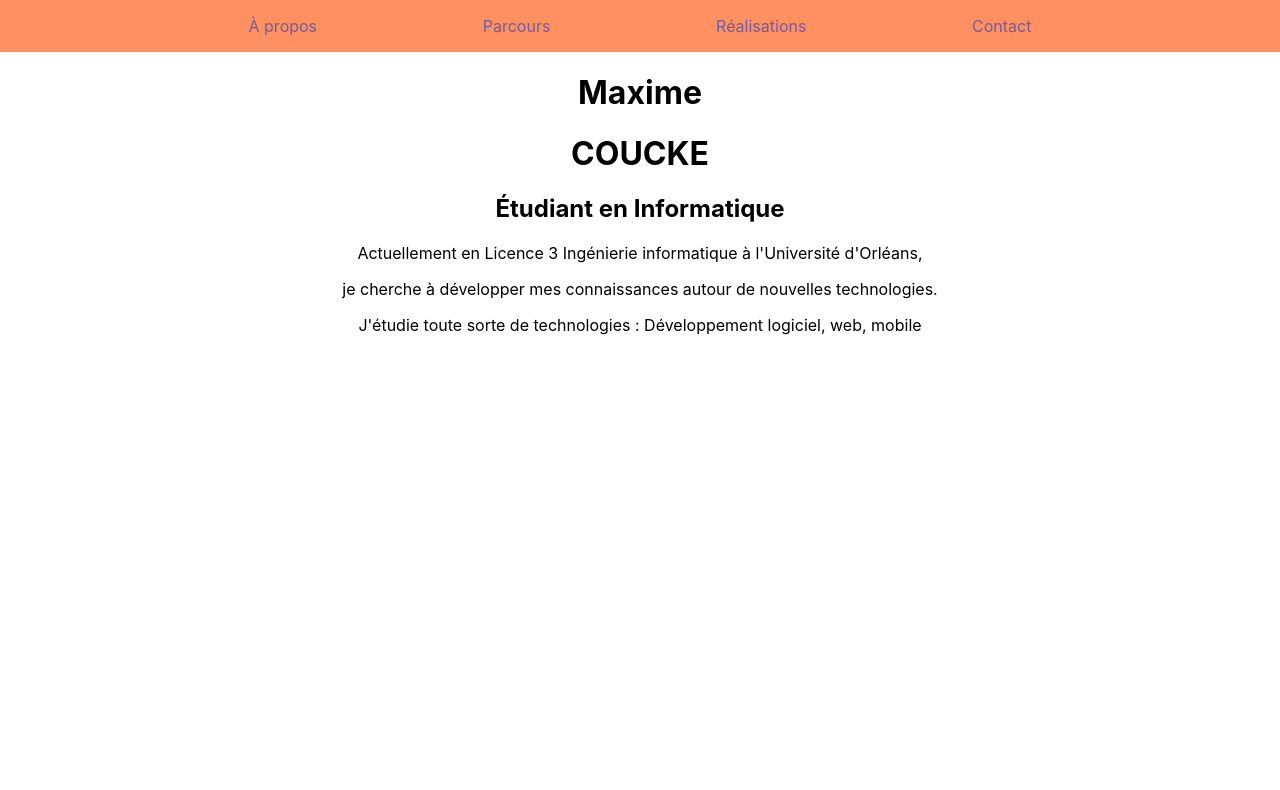
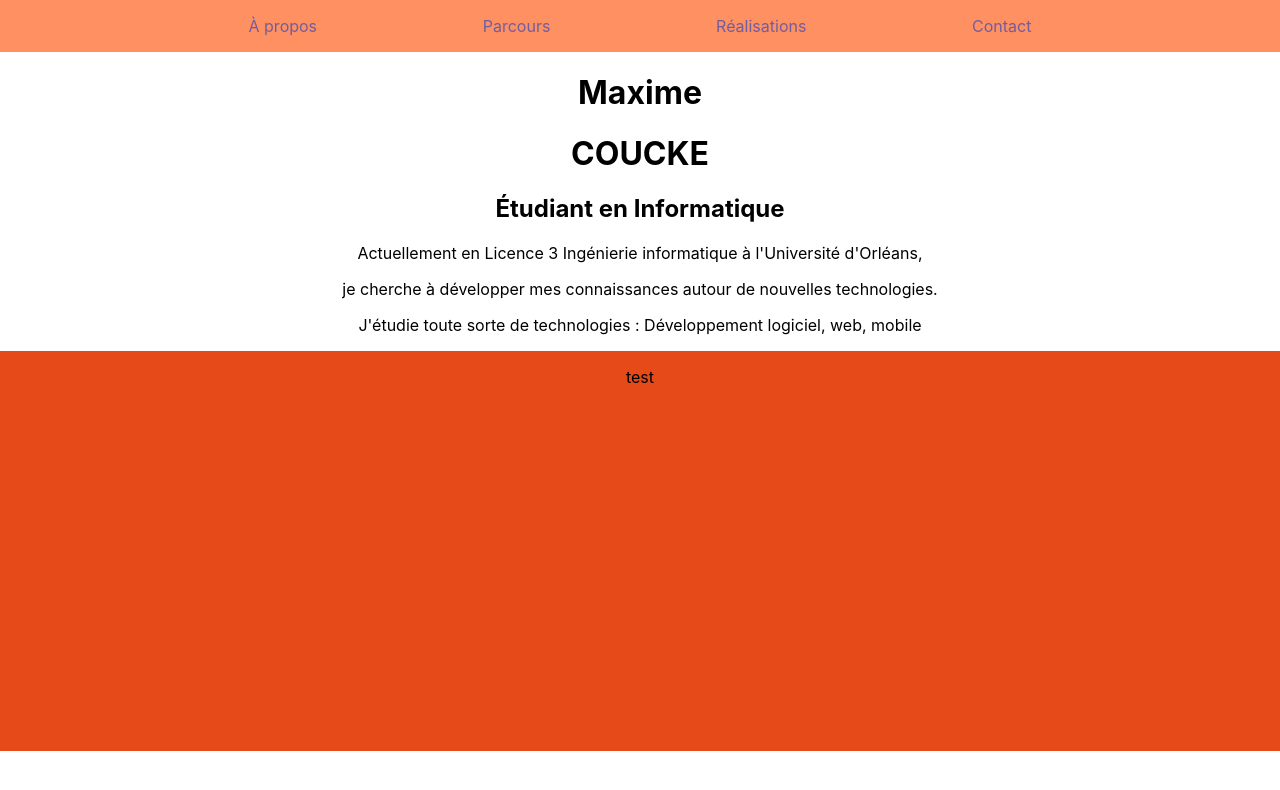
Before and after one commit to mcoucke/Portfolio, a React (Create React App) app: page / in a window 1280 px wide. Shown: the top 790 px of the page. Built offline with nearby package versions, Linux system fonts and the light colour scheme; the HTML template or start-up script is replaced by a standard one.

Commit message:
adding entrance animation

```diff
--- a/package.json
+++ b/package.json
@@ -5,7 +5,9 @@
   "dependencies": {
     "react": "^16.7.0",
     "react-dom": "^16.7.0",
-    "react-scripts": "2.1.1"
+    "react-motion": "^0.5.2",
+    "react-scripts": "2.1.1",
+    "styled-components": "^4.1.3"
   },
   "scripts": {
     "start": "react-scripts start",
--- /dev/null
+++ b/src/components/EntranceAnimation/EntranceAnimation.js
@@ -0,0 +1,69 @@
+import React from 'react';
+import styled from 'styled-components';
+import { StaggeredMotion, spring } from "react-motion";
+
+const colors = [
+    '#FFCCBC',
+    '#FFAB91',
+    '#FF8A65',
+    '#FF7043',
+    '#FF5722',
+    '#E64A19',
+];
+
+const Container = styled.div`
+    display: flex;
+    width: 100vw;
+    min-height: 100%;
+    `;
+
+const Box = styled.div`
+    flex-basis: ${(props) => props.width}%;
+    background: ${(props) => props.bg_color};
+    `;
+
+const Content = styled.div`
+    flex-basis: 100%;
+    background: ${(props) => props.bg_color};
+    `;
+
+class EntranceAnimation extends React.Component {
+    render() {
+        const {
+            children,
+        } = this.props;
+        return (
+            <StaggeredMotion
+                defaultStyles={[
+                    { width: 100},
+                    { width: 100},
+                    { width: 100},
+                    { width: 100},
+                    { width: 100}
+                ]}
+                styles={(prevStyles) => [
+                    { width: spring(0) },
+                    { width: spring(prevStyles[0].width) },
+                    { width: spring(prevStyles[1].width) },
+                    { width: spring(prevStyles[2].width) },
+                    { width: spring(prevStyles[3].width) }
+                ]}
+            >
+                {(styles) => (
+                    <Container>
+                        <Box bg_color={colors[0]} width={styles[0].width} />
+                        <Box bg_color={colors[1]} width={styles[1].width} />
+                        <Box bg_color={colors[2]} width={styles[2].width} />
+                        <Box bg_color={colors[3]} width={styles[3].width} />
+                        <Box bg_color={colors[4]} width={styles[4].width} />
+                        <Content bg_color={colors[5]}>
+                            {children}
+                        </Content>
+                    </Container>
+                )}
+            </StaggeredMotion>
+        );
+    }
+}
+
+export default EntranceAnimation;
--- a/src/pages/AboutPage/style.css
+++ b/src/pages/AboutPage/style.css
@@ -0,0 +1,5 @@
+.main-container {
+    display: flex;
+    width: 100%;
+    height: 400px;
+}
--- a/src/pages/StudiesPage/StudiesPage.js
+++ b/src/pages/StudiesPage/StudiesPage.js
@@ -1,9 +1,12 @@
 import React from 'react';
 import './style.css';
+import EntranceAnimation from "../../components/EntranceAnimation/EntranceAnimation";
 
 const StudiesPage = props => (
-    <div>
-
+    <div className="main-container">
+        <EntranceAnimation>
+            <p>test</p>
+        </EntranceAnimation>
     </div>
 );
 
```
Also changed, not shown: 1 other file (tests, documents, lock files or other folders).
